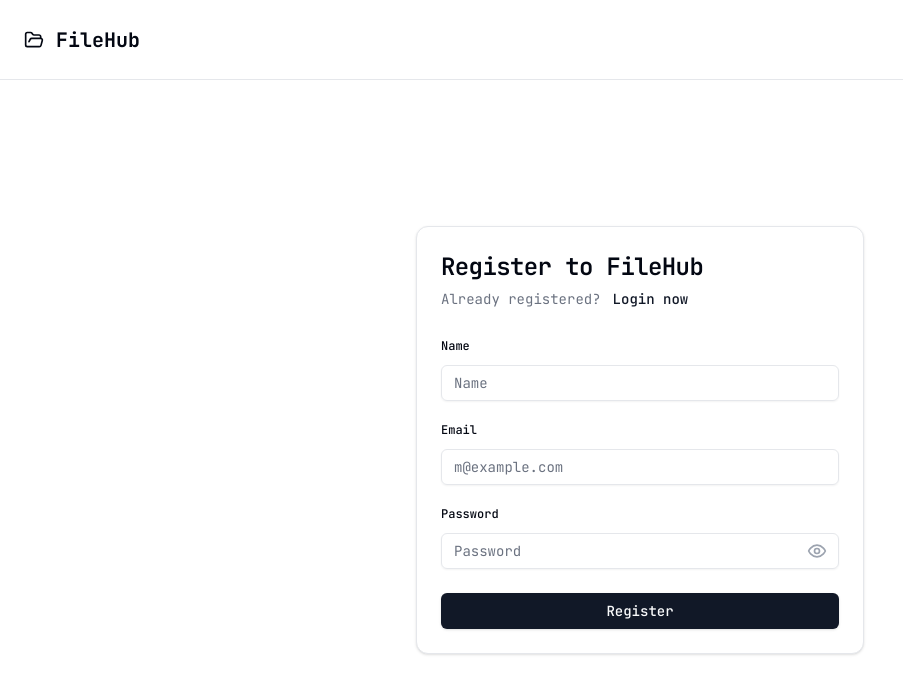
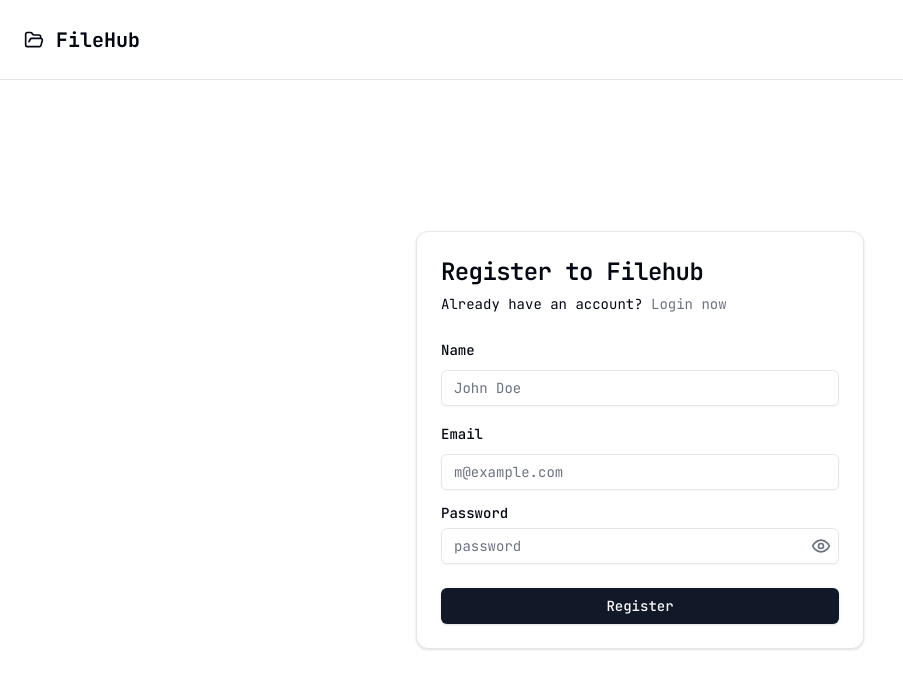
Before and after one commit to FavioMagallanes/File-Hub, a React (Vite) app: page /register in a window 1280 px wide. Shown: the top 694 px of the page, without its empty margins (0-903 px from the left). Built offline with nearby package versions, Linux system fonts and the light colour scheme.

Commit message:
change the login and register form components

```diff
--- a/package.json
+++ b/package.json
@@ -10,6 +10,7 @@
     "preview": "vite preview"
   },
   "dependencies": {
+    "@hookform/resolvers": "^3.3.4",
     "@radix-ui/react-dialog": "^1.0.5",
     "@radix-ui/react-dropdown-menu": "^2.0.6",
     "@radix-ui/react-icons": "^1.3.0",
@@ -24,7 +25,8 @@
     "react-dom": "^18.2.0",
     "react-router-dom": "^6.22.3",
     "tailwind-merge": "^2.3.0",
-    "tailwindcss-animate": "^1.0.7"
+    "tailwindcss-animate": "^1.0.7",
+    "zod": "^3.23.4"
   },
   "devDependencies": {
     "@types/node": "^20.12.7",
--- a/src/components/auth/login-form/login-form.tsx
+++ b/src/components/auth/login-form/login-form.tsx
@@ -1,16 +1,98 @@
-import { FC } from "react";
-import { Form } from "../../form/form";
-import { LOGIN_INPUTS_FORM } from "../../../constants/constants";
+import { FC, useState } from "react";
+import { useForm } from "react-hook-form";
+import { zodResolver } from "@hookform/resolvers/zod";
+import { z } from "zod";
+import { Button } from "../../ui/button";
+import {
+  Card,
+  CardContent,
+  CardFooter,
+  CardHeader,
+  CardTitle,
+} from "../../ui/card";
+import { Input } from "../../ui/input";
+import { Label } from "../../ui/label";
+import { Link } from "react-router-dom";
+
+import Icon from "../../icon/icon";
+
+const formSchema = z.object({
+  email: z.string().email("Invalid Email").min(6, "Too Short"),
+  password: z.string().min(6, "Too Short"),
+});
+
+type FormSchemaType = z.infer<typeof formSchema>;
 
 export const LoginForm: FC = () => {
+  const [showPassword, setShowPassword] = useState(false);
+  const togglePasswordVisibility = () => setShowPassword(!showPassword);
+
+  const { register, handleSubmit } = useForm<FormSchemaType>({
+    resolver: zodResolver(formSchema),
+  });
+
+  const handleOnSubmit = (data: FormSchemaType) => console.log(data);
+
   return (
-    <Form
-      title="Login to FileHub"
-      description="Don't have an account?"
-      path="/register"
-      textRoute="Register now"
-      textButton="Login"
-      inputs={LOGIN_INPUTS_FORM}
-    />
+    <form onSubmit={handleSubmit(handleOnSubmit)}>
+      <div
+        key="1"
+        className="flex flex-col items-center justify-center min-h-[90dvh] px-4 sm:px-6"
+      >
+        <div className="max-w-md w-full space-y-6">
+          <Card>
+            <CardHeader>
+              <CardTitle className="text-2xl">Login to Filehub</CardTitle>
+              <Link to="/register" className="text-sm">
+                Don't have an account?{" "}
+                <span className="text-gray-500 hover:font-semibold hover:underline cursor-pointer">
+                  Register now
+                </span>
+              </Link>
+            </CardHeader>
+            <CardContent className="space-y-4">
+              <div className="space-y-2">
+                <Label htmlFor="email">Email</Label>
+                <Input
+                  id="email"
+                  placeholder="m@example.com"
+                  required
+                  type="email"
+                  {...register("email")}
+                />
+              </div>
+              <div className="relative space-y-2">
+                <div className="flex items-center">
+                  <Label htmlFor="password">Password</Label>
+                </div>
+                <Input
+                  id="password"
+                  placeholder="password"
+                  required
+                  type={showPassword ? "text" : "password"}
+                  {...register("password")}
+                />
+                <Button
+                  type="button"
+                  className="absolute bottom-1 right-1 h-7 w-7"
+                  size="icon"
+                  variant="ghost"
+                  onClick={togglePasswordVisibility}
+                >
+                  <Icon
+                    name={showPassword ? "EyeOff" : "Eye"}
+                    className="h-5 w-5 text-gray-500"
+                  />
+                  <span className="sr-only">Toggle password visibility</span>
+                </Button>
+              </div>
+            </CardContent>
+            <CardFooter>
+              <Button className="w-full">Sign in</Button>
+            </CardFooter>
+          </Card>
+        </div>
+      </div>
+    </form>
   );
 };
--- a/src/components/auth/register-form/register-form.tsx
+++ b/src/components/auth/register-form/register-form.tsx
@@ -1,16 +1,124 @@
-import { FC } from "react";
-import { Form } from "../../form/form";
-import { REGISTER_INPUTS_FORM } from "../../../constants/constants";
+import { FC, useState } from "react";
+import { Link } from "react-router-dom";
+import { useForm } from "react-hook-form";
+import { zodResolver } from "@hookform/resolvers/zod";
+import { z } from "zod";
+import { Button } from "../../ui/button";
+import {
+  Card,
+  CardContent,
+  CardFooter,
+  CardHeader,
+  CardTitle,
+} from "../../ui/card";
+import { Input } from "../../ui/input";
+import { Label } from "../../ui/label";
+
+import Icon from "../../icon/icon";
+
+const formSchema = z.object({
+  name: z.string().min(3, "Too Short"),
+  email: z.string(),
+  password: z.string().min(6, "Too Short"),
+});
+
+type FormSchemaType = z.infer<typeof formSchema>;
 
 export const RegisterForm: FC = () => {
+  const [showPassword, setShowPassword] = useState(false);
+  const togglePasswordVisibility = () => setShowPassword(!showPassword);
+
+  const {
+    register,
+    handleSubmit,
+    formState: { errors },
+  } = useForm<FormSchemaType>({
+    resolver: zodResolver(formSchema),
+  });
+
+  const handleOnSubmit = (data: FormSchemaType) => console.log(data);
+
   return (
-    <Form
-      title="Register to FileHub"
-      description="Already registered?"
-      path="/login"
-      textRoute="Login now"
-      textButton="Register"
-      inputs={REGISTER_INPUTS_FORM}
-    />
+    <form onSubmit={handleSubmit(handleOnSubmit)}>
+      <div
+        key="1"
+        className="flex flex-col items-center justify-center min-h-[90dvh] px-4 sm:px-6"
+      >
+        <div className="max-w-md w-full space-y-6">
+          <Card>
+            <CardHeader>
+              <CardTitle className="text-2xl">Register to Filehub</CardTitle>
+              <Link to="/login" className="text-sm">
+                Already have an account?{" "}
+                <span className="text-gray-500 hover:font-semibold hover:underline cursor-pointer">
+                  Login now
+                </span>
+              </Link>
+            </CardHeader>
+            <CardContent className="space-y-4">
+              <div className="space-y-2">
+                <Label htmlFor="name">Name</Label>
+                <Input
+                  id="name"
+                  placeholder="John Doe"
+                  required
+                  type="text"
+                  {...register("name")}
+                />
+                {errors.name && (
+                  <small className="text-red-500">{errors.name.message}</small>
+                )}
+              </div>
+              <div className="space-y-2">
+                <Label htmlFor="email">Email</Label>
+                <Input
+                  id="email"
+                  placeholder="m@example.com"
+                  required
+                  type="email"
+                  {...register("email")}
+                />
+                {errors.email && (
+                  <small className="text-red-500">{errors.email.message}</small>
+                )}
+              </div>
+              <div className="relative space-y-2">
+                <div className="flex items-center">
+                  <Label htmlFor="password">Password</Label>
+                </div>
+                <Input
+                  id="password"
+                  placeholder="password"
+                  required
+                  type={showPassword ? "text" : "password"}
+                  {...register("password")}
+                />
+                {errors.password && (
+                  <small className="text-red-500">
+                    {errors.password.message}
+                  </small>
+                )}
+                <Button
+                  type="button"
+                  className="absolute bottom-1 right-1 h-7 w-7"
+                  size="icon"
+                  variant="ghost"
+                  onClick={togglePasswordVisibility}
+                >
+                  <Icon
+                    name={showPassword ? "EyeOff" : "Eye"}
+                    className="h-5 w-5 text-gray-500"
+                  />
+                  <span className="sr-only">Toggle password visibility</span>
+                </Button>
+              </div>
+            </CardContent>
+            <CardFooter>
+              <Button className="w-full">Register</Button>
+            </CardFooter>
+          </Card>
+        </div>
+      </div>
+    </form>
   );
 };
--- a/src/components/form/form.tsx
+++ /dev/null
@@ -1,85 +0,0 @@
-import { FC, useState } from "react";
-import {
-  Card,
-  CardContent,
-  CardFooter,
-  CardHeader,
-  CardTitle,
-} from "../../components/ui/card";
-import { Button } from "../../components/ui/button";
-import { Input } from "../../components/ui/input";
-import { Label } from "../../components/ui/label";
-import { Link } from "react-router-dom";
-import { FormCardProps } from "../../types/interfaces";
-
-import Icon from "../../components/icon/icon";
-
-export const Form: FC<FormCardProps> = ({
-  title,
-  inputs,
-  description,
-  textRoute,
-  textButton,
-  path,
-}) => {
-  const [showPassword, setShowPassword] = useState(false);
-
-  const togglePasswordVisibility = () => setShowPassword(!showPassword);
-
-  return (
-    <div className="flex flex-col items-center justify-center min-h-[90dvh] sm:px-6">
-      <div className="max-w-md w-full space-y-6">
-        <Card>
-          <CardHeader>
-            <CardTitle className="text-2xl">{title}</CardTitle>
-            <div className="flex gap-3 text-sm text-gray-500 dark:text-gray-400 mt-4">
-              {description}
-              <Link to={path} className="text-blue-500 hover:underline">
-                <p className="font-medium text-primary hover:underline cursor-pointer">
-                  {textRoute}
-                </p>
-              </Link>
-            </div>
-          </CardHeader>
-          <CardContent className="space-y-4">
-            {inputs.map(input => (
-              <div key={input.id} className="space-y-2">
-                <Label className="text-xs" htmlFor={input.id}>
-                  {input.label}
-                </Label>
-                <div className="relative">
-                  <Input
-                    id={input.id}
-                    placeholder={input.placeholder}
-                    required
-                    type={
-                      input.type === "password"
-                        ? showPassword
-                          ? "text"
-                          : "password"
-                        : input.type
-                    }
-                  />
-                  {input.type === "password" && (
-                    <button
-                      className="absolute inset-y-0 right-0 pr-3 flex items-center focus:outline-none"
-                      onClick={togglePasswordVisibility}
-                    >
-                      <Icon
-                        name={showPassword ? "EyeOff" : "Eye"}
-                        className="h-5 w-5 text-gray-400"
-                      />
-                    </button>
-                  )}
-                </div>
-              </div>
-            ))}
-          </CardContent>
-          <CardFooter>
-            <Button className="w-full">{textButton}</Button>
-          </CardFooter>
-        </Card>
-      </div>
-    </div>
-  );
-};
--- a/src/constants/constants.ts
+++ b/src/constants/constants.ts
@@ -18,12 +18,14 @@ export const LOGIN_INPUTS_FORM = [
     label: "Email",
     placeholder: "m@example.com",
     type: "email",
+    isLoginForm: true,
   },
   {
     id: "password",
     label: "Password",
     placeholder: "Password",
     type: "password",
+    isLoginForm: true,
   },
 ];
 
@@ -33,18 +35,21 @@ export const REGISTER_INPUTS_FORM = [
     label: "Name",
     placeholder: "Name",
     type: "text",
+    isLoginForm: false,
   },
   {
     id: "email",
     label: "Email",
     placeholder: "m@example.com",
     type: "email",
+    isLoginForm: false,
   },
   {
     id: "password",
     label: "Password",
     placeholder: "Password",
     type: "password",
+    isLoginForm: false,
   },
 ];
 
```
Also changed, not shown: src/types/interfaces.ts (+0 -16 lines), 1 other file (tests, documents, lock files or other folders).
